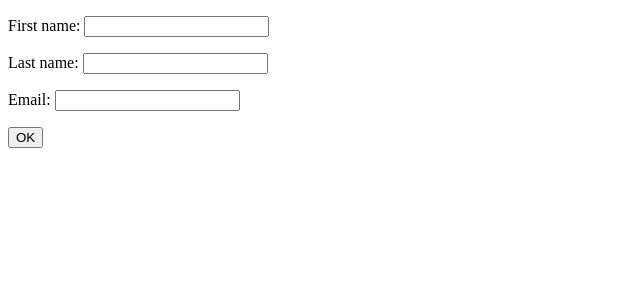
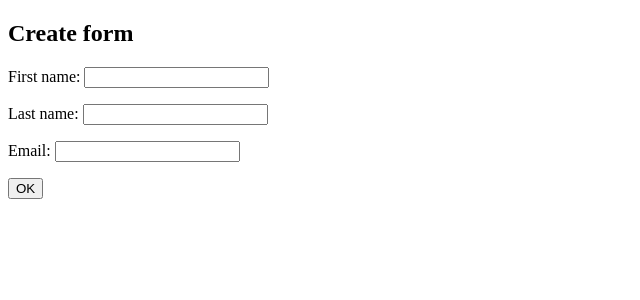
Before and after one commit to AleksandrGontarev/hillel_django, a Django app: page /person/ in a window 1280 px wide. Shown: the top 300 px of the page, without its empty margins (0-640 px from the left). Run offline with Django 4.2, Linux system fonts and the light colour scheme.

Commit message:
add <h2> create and update template

```diff
--- a/templates/first_form/person_model_from.html
+++ b/templates/first_form/person_model_from.html
@@ -5,6 +5,7 @@
     <title>Create form</title>
 </head>
 <body>
+<h2>Create form</h2>
 <form action="{% url 'firstform:person-form' %}" method="post">
     {% csrf_token %}
     {{ person_form.as_p }}
--- a/templates/first_form/update_model_form.html
+++ b/templates/first_form/update_model_form.html
@@ -5,6 +5,7 @@
     <title>Update form</title>
 </head>
 <body>
+<h2>Update form</h2>
 <form action="{% url 'firstform:person-update-form' pk=obj.pk %}" method="post">
     {% csrf_token %}
     {{ person_form.as_p }}
```
